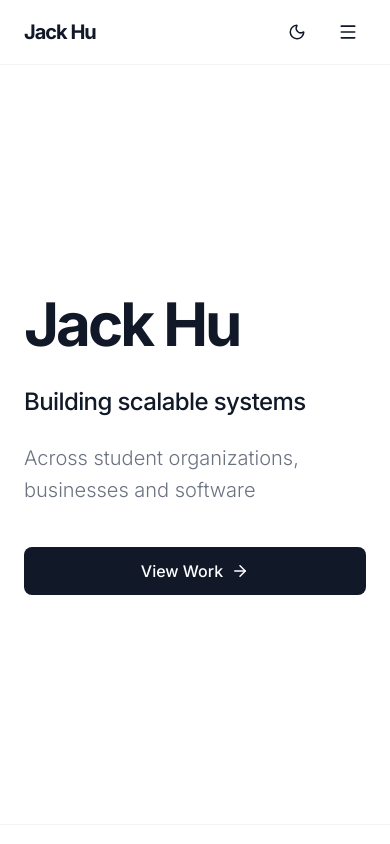
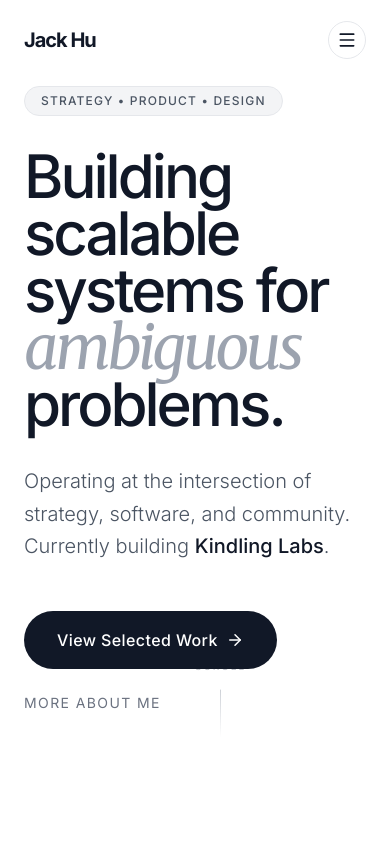
Before and after one commit to jackhhu1/jacks-portfolio, a React (Vite) app: page / in a window 390 px wide. Shown: the top 844 px of the page. Built offline with nearby package versions, Linux system fonts and the light colour scheme.

Commit message:
Updated homepage vibe v1

```diff
--- a/src/components/ProjectShowcase.jsx
+++ b/src/components/ProjectShowcase.jsx
@@ -51,8 +51,8 @@ const ProjectShowcase = () => {
     return (
         <section className="py-24 border-b border-gray-100 dark:border-neutral-800">
             <div className="container-custom mb-12">
-                <h2 className="text-sm font-semibold uppercase tracking-widest text-gray-400 mb-2">Selected Work</h2>
-                <h3 className="text-3xl md:text-4xl font-semibold text-gray-900 dark:text-white">
+                <h2 className="text-sm font-semibold uppercase tracking-widest text-gray-500 mb-2">Selected Work</h2>
+                <h3 className="text-3xl md:text-5xl font-medium tracking-tight text-gray-900 dark:text-white/90">
                     Impact through creation.
                 </h3>
             </div>
--- a/src/components/layout/Navbar.jsx
+++ b/src/components/layout/Navbar.jsx
@@ -9,12 +9,10 @@ const Navbar = () => {
     const [isMenuOpen, setIsMenuOpen] = useState(false);
 
     const navLinks = [
-        { name: 'Home', path: '/' },
         { name: 'Projects', path: '/projects' },
         { name: 'Writing', path: '/writing' },
         { name: 'Now', path: '/now' },
         { name: 'About', path: '/about' },
-        { name: 'Contact', path: '/contact' },
     ];
 
     const isActive = (path) => {
@@ -32,72 +30,71 @@ const Navbar = () => {
     };
 
     return (
-        <nav className="border-b border-gray-100 dark:border-neutral-800 bg-white/80 dark:bg-neutral-950/80 backdrop-blur-md sticky top-0 z-50">
-            <div className="container-custom flex items-center justify-between h-16">
-                <Link to="/" className="text-xl font-bold tracking-tighter hover:opacity-80 transition-opacity">
+        <nav className="fixed top-0 left-0 w-full z-50 pointer-events-none">
+            <div className="container-custom flex items-center justify-between h-20">
+                {/* Logo Area */}
+                <div className="pointer-events-auto">
+                    <Link to="/" className="text-xl font-bold tracking-tighter text-gray-900 dark:text-white hover:opacity-80 transition-opacity">
                         Jack Hu
                     </Link>
+                </div>
 
-                {/* Desktop Navigation */}
-                <div className="hidden md:flex items-center gap-8">
+                {/* Desktop Navigation Floating Pill */}
+                <div className="hidden md:flex items-center pointer-events-auto">
+                    <div className="flex items-center gap-1 bg-white/70 dark:bg-white/5 backdrop-blur-md border border-gray-200 dark:border-white/10 rounded-full p-1.5 shadow-xl">
                         {navLinks.map((link) => (
                             <Link
                                 key={link.path}
                                 to={link.path}
-                            className={`text-sm font-medium transition-colors hover:text-gray-900 dark:hover:text-white ${isActive(link.path)
-                                    ? 'text-gray-900 dark:text-white'
-                                    : 'text-gray-500 dark:text-gray-400'
+                                className={`px-4 py-1.5 rounded-full text-sm font-medium transition-all duration-300 ${isActive(link.path)
+                                        ? 'bg-gray-900 text-white dark:bg-white dark:text-black shadow-sm'
+                                        : 'text-gray-600 hover:text-gray-900 hover:bg-gray-100 dark:text-gray-400 dark:hover:text-white dark:hover:bg-white/5'
                                     }`}
                             >
                                 {link.name}
                             </Link>
                         ))}
-                    <button
-                        onClick={toggle}
-                        className="p-2 rounded-full hover:bg-gray-100 dark:hover:bg-neutral-800 transition-colors"
-                        aria-label="Toggle dark mode"
-                    >
-                        {isDark ? <Sun size={18} /> : <Moon size={18} />}
-                    </button>
+                    </div>
                 </div>
 
                 {/* Mobile Menu Button */}
-                <div className="flex items-center gap-4 md:hidden">
-                    <button
-                        onClick={toggle}
-                        className="p-2 rounded-full hover:bg-gray-100 dark:hover:bg-neutral-800 transition-colors"
-                    >
-                        {isDark ? <Sun size={18} /> : <Moon size={18} />}
-                    </button>
+                <div className="flex items-center gap-4 md:hidden pointer-events-auto">
                     <button
                         onClick={toggleMenu}
-                        className="p-2 rounded-md hover:bg-gray-100 dark:hover:bg-neutral-800 transition-colors"
+                        className="p-2 rounded-full bg-white/70 dark:bg-white/5 border border-gray-200 dark:border-white/10 text-gray-900 dark:text-white hover:bg-gray-100 dark:hover:bg-white/10 transition-colors"
                     >
                         {isMenuOpen ? <X size={20} /> : <Menu size={20} />}
                     </button>
                 </div>
             </div>
 
-            {/* Mobile Navigation */}
+            {/* Mobile Navigation Overlay */}
             {isMenuOpen && (
-                <div className="md:hidden border-t border-gray-100 dark:border-neutral-800 bg-white dark:bg-neutral-950 absolute w-full left-0 h-[calc(100vh-4rem)] animate-fade-in shadow-xl z-50">
-                    <div className="container-custom py-8 flex flex-col gap-6 items-center">
+                <div className="fixed inset-0 bg-white/95 dark:bg-black/95 backdrop-blur-xl z-40 animate-fade-in pointer-events-auto md:hidden flex flex-col items-center justify-center">
+                    <div className="flex flex-col gap-8 text-center">
                         {navLinks.map((link) => (
                             <Link
                                 key={link.path}
                                 to={link.path}
                                 onClick={() => {
                                     setIsMenuOpen(false);
-                                    document.body.style.overflow = 'auto'; // Re-enable scroll
+                                    document.body.style.overflow = 'auto';
                                 }}
-                                className={`text-2xl font-medium py-2 transition-colors ${isActive(link.path)
-                                        ? 'text-gray-900 dark:text-white'
-                                        : 'text-gray-500 dark:text-gray-400'
-                                    }`}
+                                className="text-3xl font-light tracking-tight text-gray-900 dark:text-white/80 hover:text-gray-600 dark:hover:text-white transition-colors"
                             >
                                 {link.name}
                             </Link>
                         ))}
+                        <Link
+                            to="/contact"
+                            onClick={() => {
+                                setIsMenuOpen(false);
+                                document.body.style.overflow = 'auto';
+                            }}
+                            className="mt-8 px-8 py-3 bg-gray-900 text-white dark:bg-white dark:text-black rounded-full font-medium"
+                        >
+                            Contact Me
+                        </Link>
                     </div>
                 </div>
             )}
--- a/src/index.css
+++ b/src/index.css
@@ -8,8 +8,8 @@
   }
 
   body {
-    @apply bg-white text-gray-900 antialiased selection:bg-gray-200 selection:text-gray-900 dark:bg-neutral-950 dark:text-gray-100 dark:selection:bg-gray-800 dark:selection:text-gray-100;
-    font-feature-settings: "cv02", "cv03", "cv04", "cv11";
+    @apply bg-[#fafafa] text-gray-900 antialiased selection:bg-black/10 selection:text-black dark:bg-[#050505] dark:text-gray-300 dark:selection:bg-white/20 dark:selection:text-white;
+    font-feature-settings: "cv02", "cv03", "cv04", "cv11", "ss01";
   }
 
   h1,
@@ -18,7 +18,7 @@
   h4,
   h5,
   h6 {
-    @apply tracking-tight font-semibold text-gray-900 dark:text-white;
+    @apply tracking-tight font-medium text-gray-900 dark:text-white;
   }
 
   a {
@@ -28,57 +28,89 @@
 
 @layer components {
   .container-custom {
-    @apply max-w-5xl mx-auto px-6 sm:px-8 lg:px-12;
+    @apply max-w-7xl mx-auto px-6 sm:px-8 lg:px-12;
   }
 
   .btn {
-    @apply inline-flex items-center justify-center rounded-lg px-4 py-2 text-sm font-medium transition-colors focus-visible:outline-none focus-visible:ring-2 focus-visible:ring-offset-2 disabled:opacity-50 disabled:pointer-events-none;
+    @apply inline-flex items-center justify-center rounded-full px-6 py-3 text-sm font-medium transition-all duration-300 border border-transparent hover:scale-105 active:scale-95 disabled:opacity-50 disabled:pointer-events-none;
   }
 
   .btn-primary {
-    @apply bg-gray-900 text-white hover:bg-gray-800 dark:bg-white dark:text-gray-900 dark:hover:bg-gray-100;
+    @apply bg-gray-900 text-white hover:bg-black border-transparent dark:bg-white dark:text-black dark:hover:bg-gray-200 dark:border-white/10;
   }
 
-  .btn-ghost {
-    @apply hover:bg-gray-100 dark:hover:bg-gray-800 text-gray-600 dark:text-gray-300 hover:text-gray-900 dark:hover:text-white;
+  .btn-outline {
+    @apply border border-gray-200 text-gray-900 hover:bg-gray-50 dark:border-white/20 dark:text-white dark:hover:bg-white/10 backdrop-blur-sm;
   }
 
-  .card-hover {
-    @apply transition-all duration-300 hover:-translate-y-1 hover:shadow-lg dark:hover:shadow-neutral-900/50;
+  /* Glassmorphism utilities */
+  .glass {
+    @apply bg-white/70 backdrop-blur-lg border border-gray-200 dark:bg-white/5 dark:border-white/10;
+  }
+
+  .glass-hover {
+    @apply hover:bg-gray-100/50 hover:border-gray-300 dark:hover:bg-white/10 dark:hover:border-white/20 transition-all duration-300;
+  }
+
+  /* Subtle gradients */
+  .text-gradient {
+    @apply bg-clip-text text-transparent bg-gradient-to-r from-gray-900 via-gray-700 to-gray-500 dark:from-white dark:via-gray-200 dark:to-gray-400;
+  }
+
+  .text-gradient-subtle {
+    @apply bg-clip-text text-transparent bg-gradient-to-r from-gray-500 via-gray-600 to-gray-700 dark:from-gray-400 dark:via-gray-500 dark:to-gray-600;
   }
 
   /* Command Menu Styles */
   [cmdk-root] {
-    @apply fixed top-0 left-0 w-full h-full bg-black/50 z-50 flex items-start justify-center pt-[20vh] px-4 backdrop-blur-sm animate-fade-in;
+    @apply fixed top-0 left-0 w-full h-full bg-black/20 dark:bg-black/60 z-50 flex items-start justify-center pt-[20vh] px-4 backdrop-blur-md animate-fade-in;
   }
 
   [cmdk-dialog] {
-    @apply w-full max-w-lg bg-white dark:bg-neutral-900 rounded-xl shadow-2xl overflow-hidden border border-gray-100 dark:border-neutral-800 animate-slide-up;
+    @apply w-full max-w-xl bg-white dark:bg-[#0a0a0a] rounded-2xl shadow-2xl overflow-hidden border border-gray-200 dark:border-white/10 animate-slide-up;
     animation-duration: 0.2s;
   }
 
   [cmdk-input] {
-    @apply font-sans h-12 w-full border-b border-gray-100 dark:border-neutral-800 bg-transparent px-4 text-sm outline-none placeholder:text-gray-400 dark:placeholder:text-gray-500 text-gray-900 dark:text-white;
+    @apply font-sans h-14 w-full border-b border-gray-100 dark:border-white/10 bg-transparent px-6 text-base outline-none placeholder:text-gray-400 dark:placeholder:text-gray-600 text-gray-900 dark:text-white;
   }
 
   [cmdk-list] {
-    @apply max-h-[300px] overflow-y-auto overflow-x-hidden p-2 scrollbar-hide;
+    @apply max-h-[350px] overflow-y-auto overflow-x-hidden p-3 scrollbar-hide;
   }
 
   [cmdk-group-heading] {
-    @apply px-2 py-2 text-[10px] font-semibold uppercase tracking-wider text-gray-400 select-none;
+    @apply px-3 py-3 text-[10px] font-bold uppercase tracking-widest text-gray-400 dark:text-gray-500 select-none;
   }
 
   [cmdk-item] {
-    @apply relative flex cursor-default select-none items-center rounded-md px-2 py-2 text-sm outline-none text-gray-700 dark:text-gray-300 data-[selected=true]:bg-gray-100 dark:data-[selected=true]:bg-neutral-800 data-[selected=true]:text-gray-900 dark:data-[selected=true]:text-white transition-colors;
+    @apply relative flex cursor-pointer select-none items-center gap-3 rounded-xl px-3 py-3 text-sm outline-none text-gray-600 dark:text-gray-400 data-[selected=true]:bg-gray-100 dark:data-[selected=true]:bg-white/10 data-[selected=true]:text-gray-900 dark:data-[selected=true]:text-white transition-all duration-150;
   }
 
   [cmdk-empty] {
-    @apply py-6 text-center text-sm text-gray-500;
+    @apply py-8 text-center text-sm text-gray-500 dark:text-gray-600;
   }
 }
 
-/* Custom Scrollbar hiding utility */
+/* Animations */
+@keyframes soft-pulse {
+
+  0%,
+  100% {
+    opacity: 1;
+    transform: scale(1);
+  }
+
+  50% {
+    opacity: 0.8;
+    transform: scale(0.98);
+  }
+}
+
+.animate-soft-pulse {
+  animation: soft-pulse 4s ease-in-out infinite;
+}
+
 .scrollbar-hide::-webkit-scrollbar {
   display: none;
 }
--- a/src/pages/Home.jsx
+++ b/src/pages/Home.jsx
@@ -1,4 +1,4 @@
-
+import { useRef, useEffect, useState } from 'react';
 import { ArrowRight, ChevronDown } from 'lucide-react';
 import { useNavigate } from 'react-router-dom';
 import ProjectShowcase from '../components/ProjectShowcase';
@@ -7,35 +7,64 @@ const Home = () => {
     const navigate = useNavigate();
 
     return (
-        <div className="flex flex-col">
+        <div className="flex flex-col min-h-screen">
+            {/* Background Gradient Mesh */}
+            <div className="fixed inset-0 min-h-screen w-full pointer-events-none -z-10">
+                <div className="absolute top-[20%] left-[20%] w-[30vw] h-[30vw] bg-purple-300/30 dark:bg-purple-900/10 rounded-full blur-[100px] animate-soft-pulse"></div>
+                <div className="absolute bottom-[20%] right-[10%] w-[40vw] h-[40vw] bg-blue-300/30 dark:bg-blue-900/10 rounded-full blur-[100px]" style={{ animationDuration: '7s' }}></div>
+            </div>
+
             {/* Hero Section */}
-            <section className="container-custom flex flex-col justify-center min-h-[90vh] py-20 animate-fade-in relative border-b border-gray-100 dark:border-neutral-800">
-                <div className="max-w-xl">
-                    <h1 className="text-6xl md:text-8xl font-bold tracking-tighter mb-8 leading-[1]">
-                        Jack Hu
+            <section className="container-custom flex flex-col justify-center min-h-[95vh] py-20 relative animate-fade-in">
+                <div className="max-w-4xl relative z-10">
+                    <span className="inline-block px-4 py-1.5 mb-8 rounded-full border border-gray-200 dark:border-white/10 bg-gray-100 dark:bg-white/5 text-xs font-medium text-gray-600 dark:text-gray-400 uppercase tracking-widest backdrop-blur-md">
+                        Strategy • Product • Design
+                    </span>
+
+                    <h1 className="text-6xl md:text-8xl lg:text-[7rem] font-medium tracking-tighter mb-8 leading-[0.95] text-gray-900 dark:text-white">
+                        Building scalable systems for <span className="text-gray-400 dark:text-gray-500 italic font-serif">ambiguous</span> problems.
                     </h1>
-                    <h2 className="text-2xl md:text-3xl font-medium text-gray-900 dark:text-white mb-6">
-                        Building scalable systems
-                    </h2>
-                    <p className="text-xl md:text-2xl font-light text-gray-500 dark:text-gray-400 leading-relaxed mb-10 max-w-lg">
-                        Across student organizations, businesses and software
+
+                    <p className="text-xl md:text-2xl font-light text-gray-600 dark:text-gray-400 leading-relaxed mb-12 max-w-xl">
+                        Operating at the intersection of strategy, software, and community. Currently building <span className="text-gray-900 dark:text-white font-medium">Kindling Labs</span>.
                     </p>
 
-                    <div className="flex flex-col sm:flex-row gap-4">
-                        <button onClick={() => navigate('/projects')} className="btn btn-primary group px-6 py-3 text-base">
-                            View Work <ArrowRight size={18} className="ml-2 transition-transform group-hover:translate-x-1" />
+                    <div className="flex flex-col sm:flex-row gap-6 items-start sm:items-center">
+                        <button onClick={() => navigate('/projects')} className="btn btn-primary group px-8 py-4 text-base tracking-wide">
+                            View Selected Work
+                            <ArrowRight size={18} className="ml-2 transition-transform duration-300 group-hover:translate-x-1" />
+                        </button>
+                        <button onClick={() => navigate('/about')} className="text-gray-500 hover:text-gray-900 dark:text-gray-400 dark:hover:text-white transition-colors duration-300 text-sm uppercase tracking-widest border-b border-transparent hover:border-gray-900 dark:hover:border-white pb-0.5">
+                            More About Me
                         </button>
                     </div>
                 </div>
 
                 {/* Subtle scroll indicator */}
-                <div className="absolute bottom-12 left-6 animate-pulse text-gray-400 dark:text-gray-600 hidden md:block">
-                    <ChevronDown size={24} />
+                <div className="absolute bottom-12 left-1/2 -translate-x-1/2 flex flex-col items-center gap-4 animate-bounce duration-[2000ms] opacity-50">
+                    <span className="text-[10px] uppercase tracking-[0.2em] text-gray-500 dark:text-gray-600">Scroll</span>
+                    <div className="w-[1px] h-12 bg-gradient-to-b from-gray-400 to-transparent dark:from-gray-600 dark:to-transparent"></div>
                 </div>
             </section>
 
-            {/* New Interactive Project Showcase */}
+            {/* Project Showcase */}
             <ProjectShowcase />
+
+            {/* Footer / Contact CTA */}
+            <section className="py-32 border-t border-gray-200 dark:border-white/5 bg-gray-50 dark:bg-black/40">
+                <div className="container-custom flex flex-col md:flex-row justify-between items-start md:items-center gap-12">
+                    <div>
+                        <h2 className="text-4xl font-medium tracking-tight mb-4 text-gray-900 dark:text-white">Let's build something.</h2>
+                        <p className="text-gray-600 dark:text-gray-500 max-w-md">Open to select advisory roles and interesting conversations.</p>
+                    </div>
+                    <button onClick={() => navigate('/contact')} className="group flex items-center gap-4 text-2xl font-light text-gray-600 hover:text-gray-900 dark:text-gray-300 dark:hover:text-white transition-colors">
+                        Get in touch
+                        <span className="p-4 rounded-full border border-gray-200 dark:border-white/10 bg-white dark:bg-white/5 group-hover:bg-gray-100 dark:group-hover:bg-white group-hover:text-black transition-all duration-300">
+                            <ArrowRight size={20} className="-rotate-45 group-hover:rotate-0 transition-transform duration-300" />
+                        </span>
+                    </button>
+                </div>
+            </section>
         </div>
     );
 };
```
Lines whose indentation alone changed are shown as unchanged.
